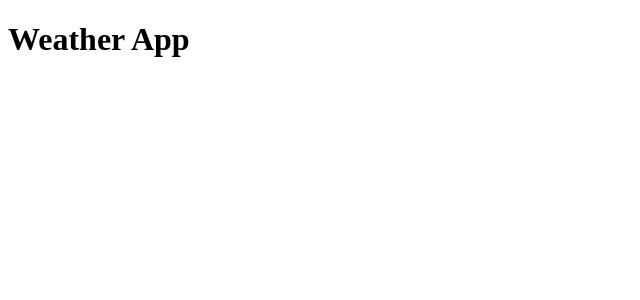
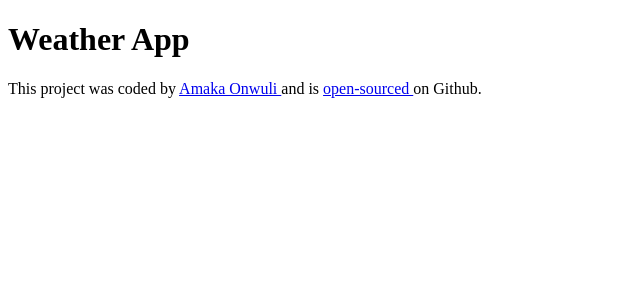
Before and after one commit to MadameAmaka/react_weather_project, a React (Create React App) app in the folder my-app/: page / in a window 1280 px wide. Shown: the top 300 px of the page, without its empty margins (0-640 px from the left). Built offline with nearby package versions, Linux system fonts and the light colour scheme.

Commit message:
Added the Github repo url

```diff
--- a/my-app/src/App.js
+++ b/my-app/src/App.js
@@ -4,6 +4,8 @@
   return (
     <div className="App">
      <h1>Weather App</h1>
+     <footer> This project was coded by <a href='https://github.com/MadameAmaka' target='_blank'> Amaka Onwuli </a> and is <a href='https://github.com/MadameAmaka/react_weather_project' target='_blank'>
+    open-sourced </a>on Github. </footer>
     </div>
   );
 }
```
